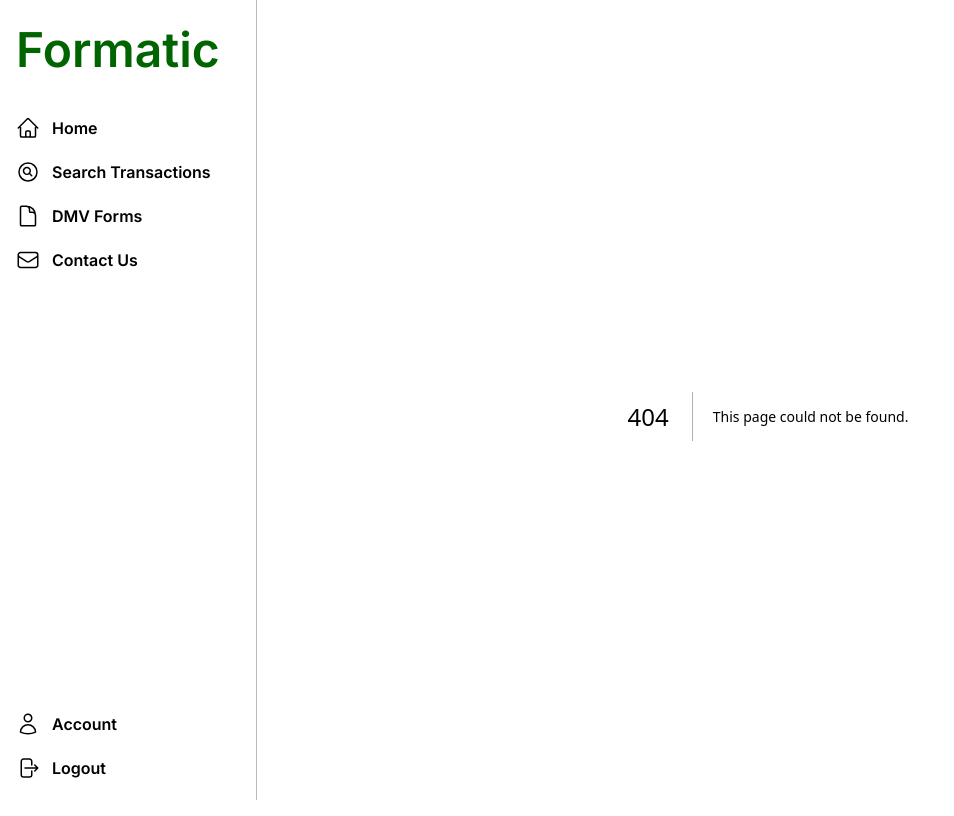
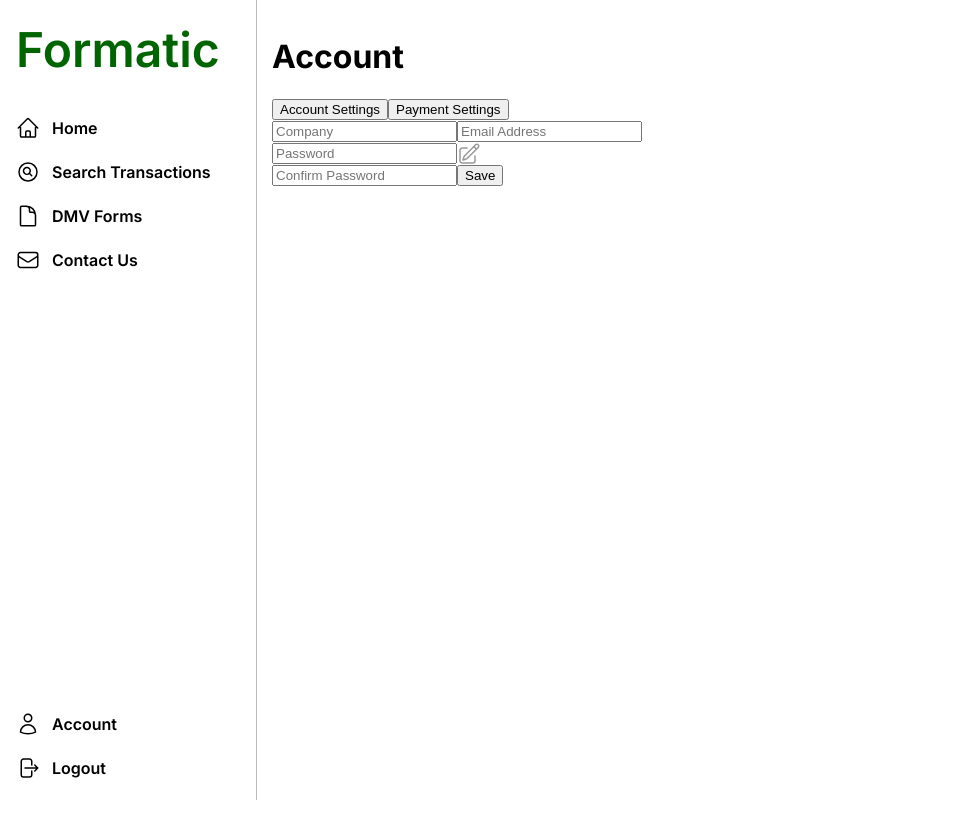
Before and after one commit to IZ-Services/FormMatic, a Next.js app: page /account in a window 1280 px wide. Before the commit this address had no page. Shown: the top 816 px of the page, without its empty margins (0-954 px from the left). Built offline with nearby package versions, Linux system fonts and the light colour scheme.

Commit message:
Working on account

```diff
--- /dev/null
+++ b/src/app/account/page.tsx
@@ -0,0 +1,27 @@
+"use client";
+import React from "react";
+import { PencilSquareIcon } from "@heroicons/react/24/outline";
+import '../globals.css';
+
+export default function Account(){
+
+	return (
+		<div>
+			<h1>Account</h1>
+			<div className="accountInputWrapper">
+				<div>
+					<button className="accountButtons">Account Settings</button>
+					<button className="accountButtons">Payment Settings</button>
+				</div>
+				<input type="text" placeholder="Company"/>
+				<input type="text" placeholder="Email Address"/>
+				<div className="inputWithIcon">
+					<input type="password" placeholder="Password" />
+					<PencilSquareIcon className="icon" />
+				</div>
+				<input type="text" placeholder="Confirm Password"/>
+				<button>Save</button>
+			</div>
+		</div>
+	);
+}
--- a/src/app/components/ui/Sidebar.tsx
+++ b/src/app/components/ui/Sidebar.tsx
@@ -24,7 +24,7 @@ export default function Sidebar() {
   ];
 
   const bottomLinks = [
-    { label: 'Account', icon: UserIcon, route: '/accountSettings' },
+    { label: 'Account', icon: UserIcon, route: '/account' },
     { label: 'Logout', icon: ArrowRightStartOnRectangleIcon, route: '/login' },
   ];
 
--- a/src/app/globals.css
+++ b/src/app/globals.css
@@ -188,6 +188,7 @@ main {
 }
 
 .sidebarHeading {
+  font: arial;
   font-size: 3rem;
   font-weight: 600;
   color: darkgreen;
@@ -206,7 +207,6 @@ main {
   padding-right: 0.5rem;
   padding-top: 0.5rem;
   padding-bottom: 0.5rem;
-  border-radius: 20px;
   transition: background-color 0.3s ease;
 }
 
@@ -218,7 +218,6 @@ main {
   padding-right: 0.5rem;
   padding-top: 0.5rem;
   padding-bottom: 0.5rem;
-  border-radius: 20px;
   transition: background-color 0.3s ease;
   background-color: #f5f5f5;
   font-weight: bold;
@@ -252,3 +251,20 @@ main {
   padding-left: 0.25rem;
   padding-right: 0.25rem;
 }
+
+.accountInputWrapper{
+  justify-content: center;
+
+}
+
+.inputWithIcon .icon {
+	position: absolute;
+	width: 1.5rem;
+	height: 1.5rem;
+	color: #999;
+	cursor: pointer;
+}
+
+.accountButtons{
+
+}
```
